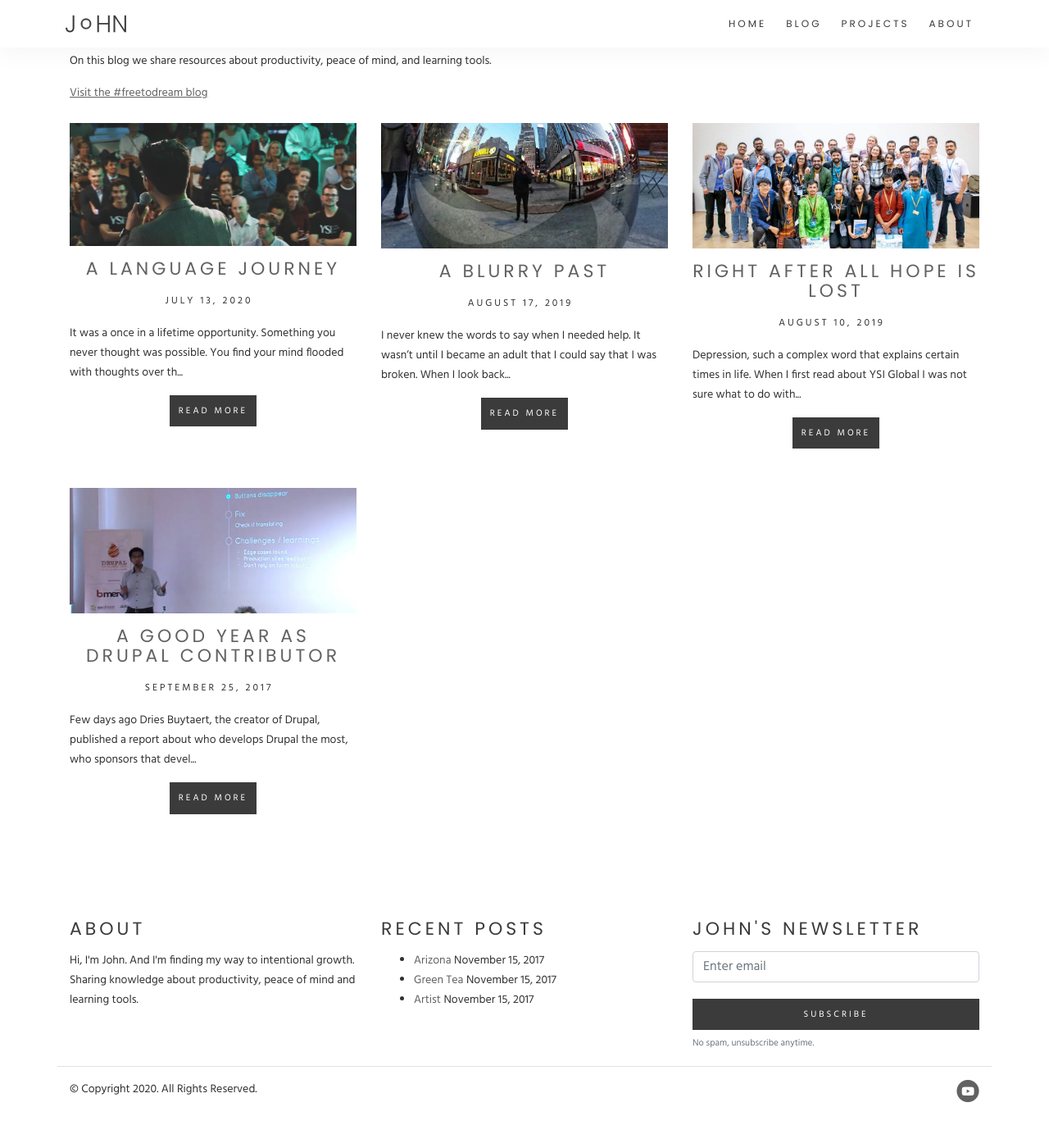
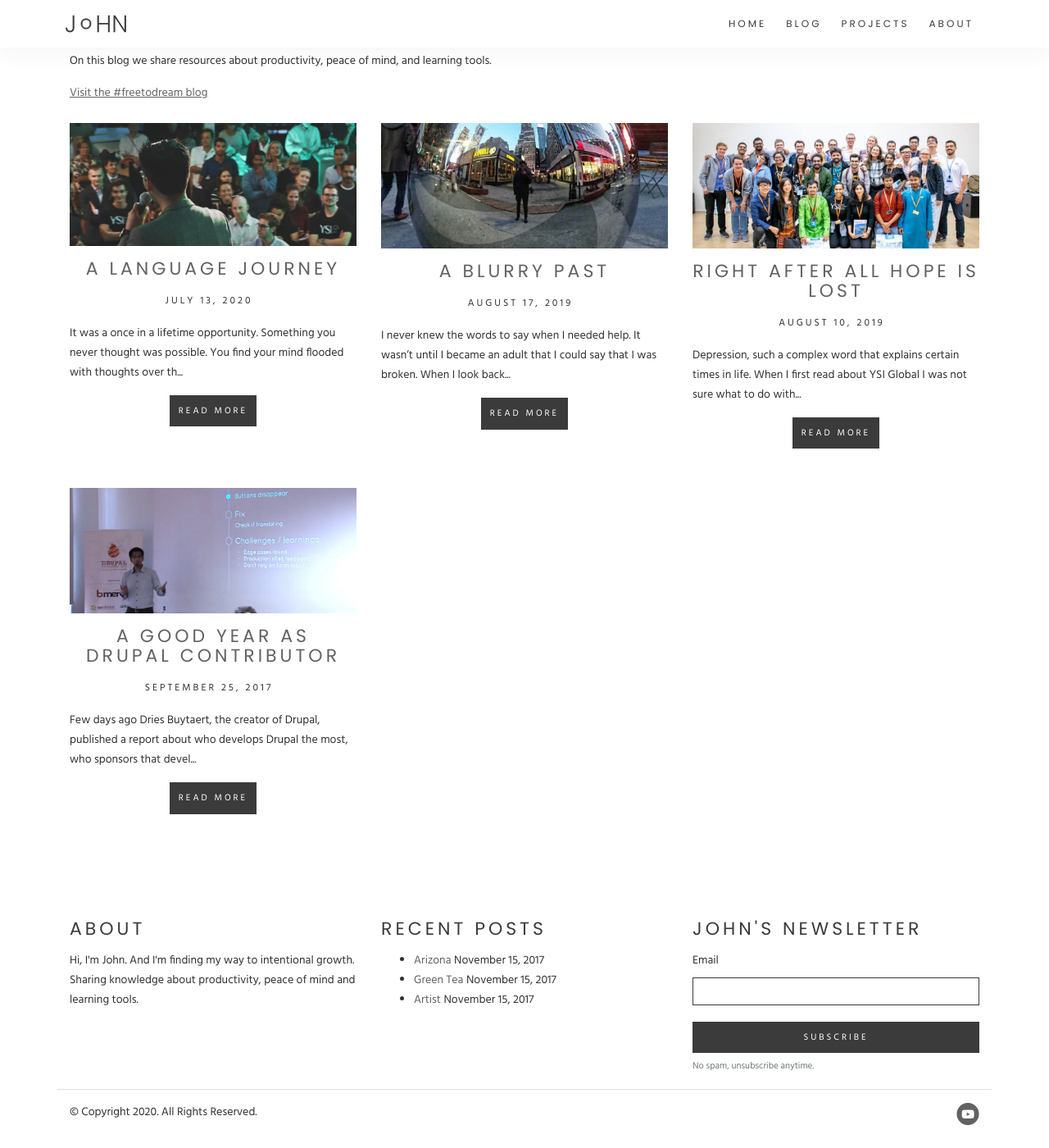
Before and after one commit to thethoughtfulmillennial/thethoughtfulmillennial.github.io, a Jekyll site: the page built from index.html, in a window 1280 px wide and 1400 px high, scrolled down 285 px. Shown: the whole window at 82% size. Built offline with Jekyll 4.4.1, drawn with Linux system fonts in a browser that asks for light colours; comment, search, counter and statistics services are not loaded; before the commit the page ends 1657 px from its top, so only the background shows below that.

Commit message:
Updating footer form.

```diff
--- a/_includes/footer.html
+++ b/_includes/footer.html
@@ -59,8 +59,9 @@
 							class="validate" target="_blank" novalidate>
 							<div id="mc_embed_signup_scroll">
 								<div class="form-group">
-									<input type="email" value="" name="EMAIL" class="form-control" id="mce-EMAIL"
-										aria-describedby="emailHelp" placeholder="Enter email" required>
+									<label for="mce-EMAIL">Email</label>
+									<input type="email" value="" name="EMAIL" class="form-control-input" id="mce-EMAIL"
+										aria-describedby="emailHelp" required>
 								</div>
 								<!-- real people should not fill this in and expect good things - do not remove this or risk form bot signups-->
 								<div style="position: absolute; left: -5000px;" aria-hidden="true"><input type="text"
--- a/assets/css/styles.css
+++ b/assets/css/styles.css
@@ -297,14 +297,11 @@
 .form-control-select {
 	display: block; /* needed for proper display of the label in Firefox, IE, Edge */
 	width: 100%;
-	padding-top: 1.0625rem;
-	padding-bottom: 0.0625rem;
-	padding-left: 1.3125rem;
-	border: 1px solid #c4d8dc;
+	border: 1px solid #3b3b3b;
+	border-radius: unset;
 	background-color: #fff;
 	color: #626262;
 	font: 400 0.875rem/1.875rem "Hind", sans-serif;
-	transition: all 0.2s;
 	-webkit-appearance: none; /* removes inner shadow on form inputs on ios safari */
 }
 
```
